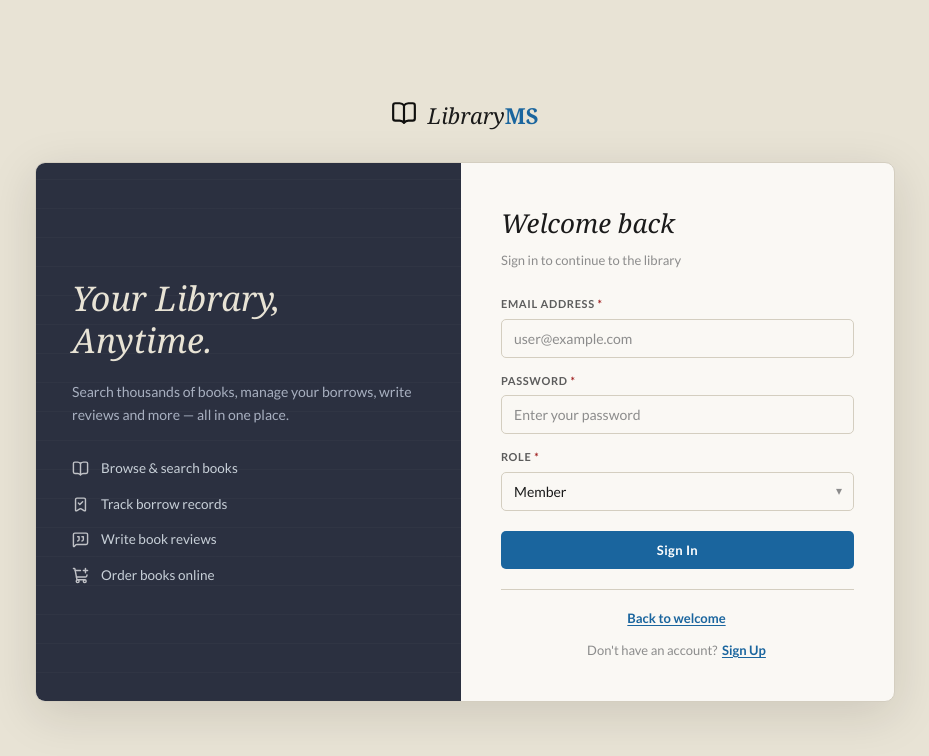
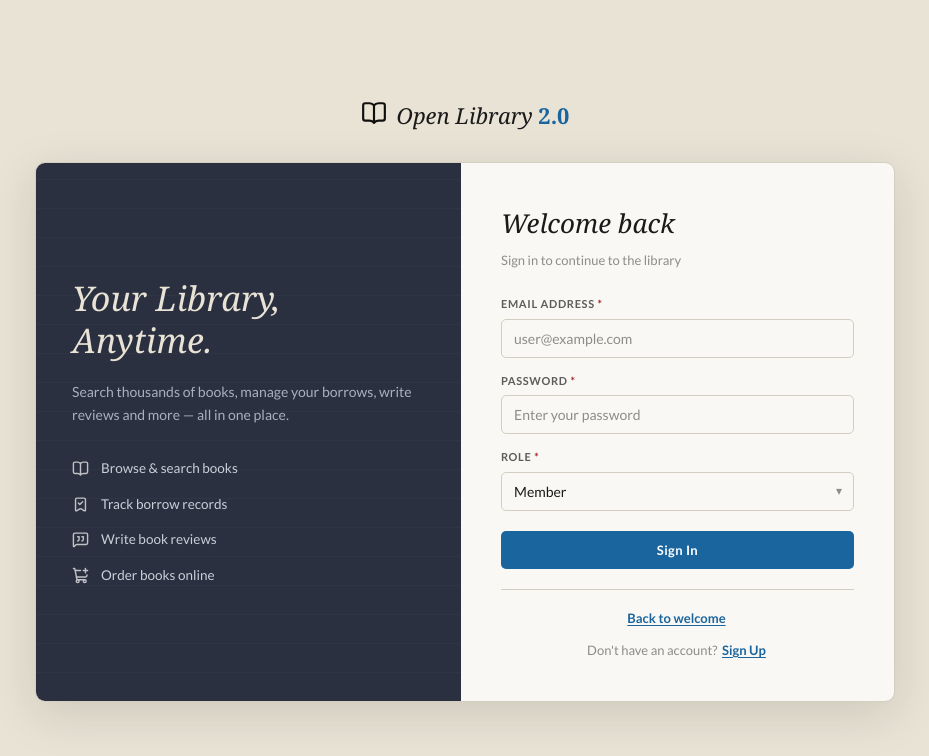
Before and after one commit to 2405097/Library_Management, a React (Vite) app in the folder client/: page / in a window 1280 px wide. Both pictures are taken after a click on the button "Sign In". Shown: the top 756 px of the page, without its empty margins (175-1104 px from the left). Built offline with nearby package versions, Linux system fonts and the light colour scheme; a web font is replaced by a local one.

Commit message:
feat: update branding to Open Library 2.0 in Dashboard and Login components

```diff
--- a/client/src/components/Dashboard.jsx
+++ b/client/src/components/Dashboard.jsx
@@ -652,10 +652,10 @@ export default function Dashboard({ user, onLogout, onAccountDeleted }) {
             href="/"
             className="lib-logo"
             onClick={goHome}
-            title="LibraryMS - Return to Home"
+            title="Open Library 2.0 - Return to Home"
           >
             <img src={iconBookOpen} alt="" className="lib-logo-icon" aria-hidden="true" />
-            <span className="lib-logo-text">Library<strong>MS</strong></span>
+            <span className="lib-logo-text">Open Library <strong>2.0</strong></span>
           </a>
 
           {/* Search bar */}
--- a/client/src/components/Login.jsx
+++ b/client/src/components/Login.jsx
@@ -185,7 +185,7 @@ export default function Login({ onLoginSuccess }) {
         <span className="auth-brand-icon">
           <img src={bookIcon} alt="" aria-hidden="true" />
         </span>
-        <span className="auth-brand-name">Library<strong>MS</strong></span>
+        <span className="auth-brand-name">Open Library <strong>2.0</strong></span>
       </div>
 
       <div className="auth-card">
```
